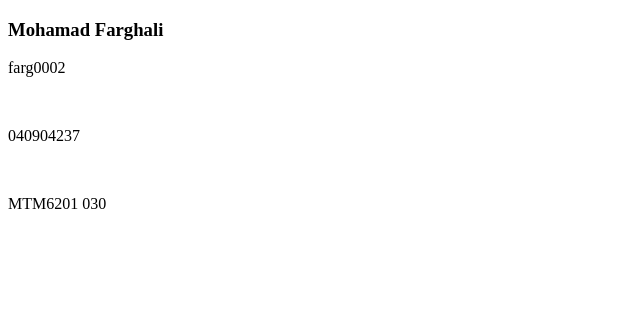
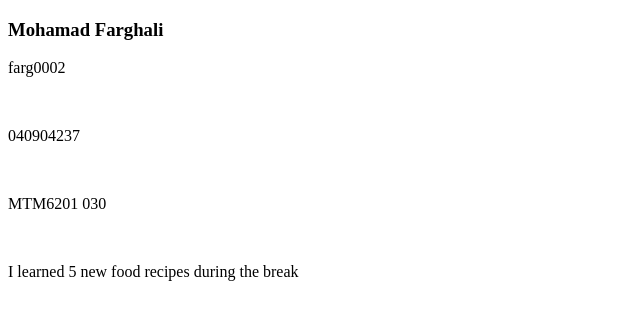
Before and after one commit to farg0002/farg0002.github.io, a plain HTML site: page index.html in a window 1280 px wide. Shown: the whole page, without its empty margins (0-640 px from the left). Drawn offline with Linux system fonts and the light colour scheme.

Commit message:
updates index.html

```diff
--- a/index.html
+++ b/index.html
@@ -8,5 +8,6 @@
     <p>farg0002</p><br>
     <p>040904237</p><br>
     <p>MTM6201	030	</p><br>
+    <p>I learned 5 new food recipes during the break</p>
 </body>
 </html>
```
